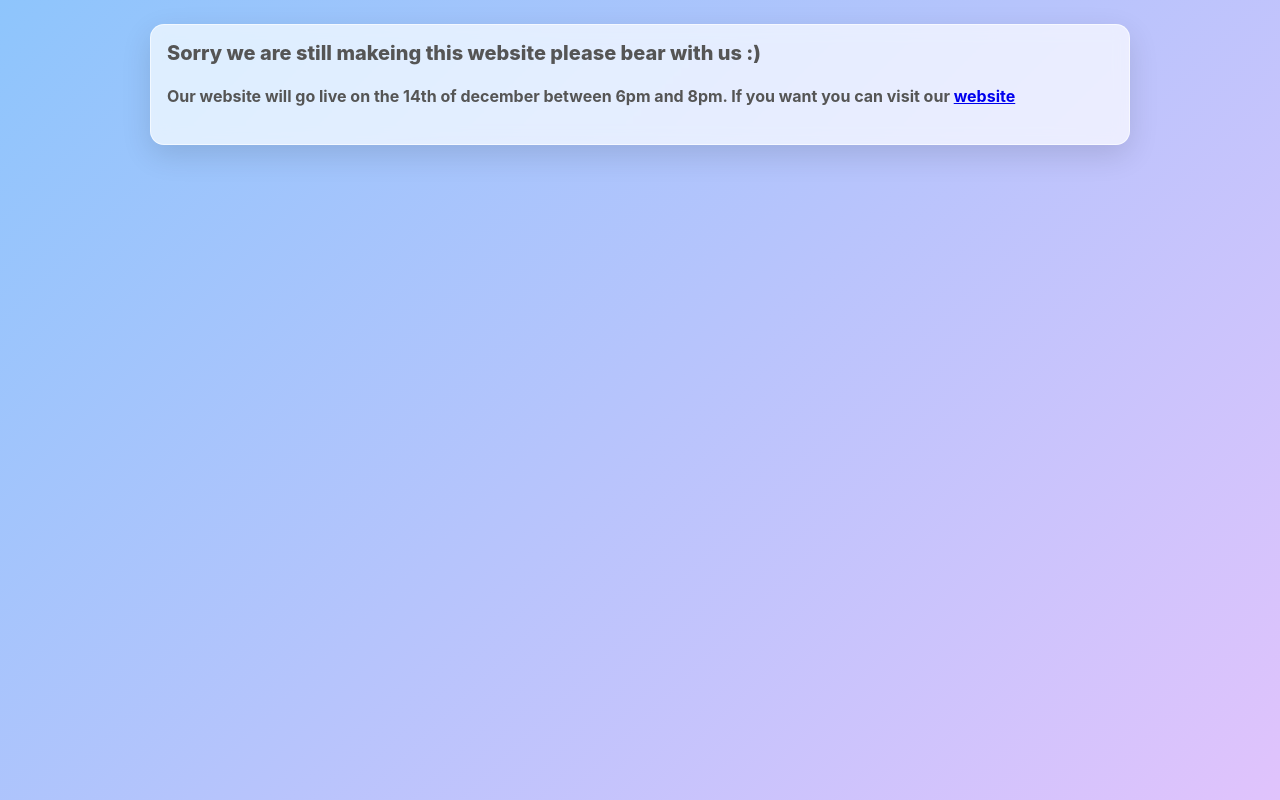
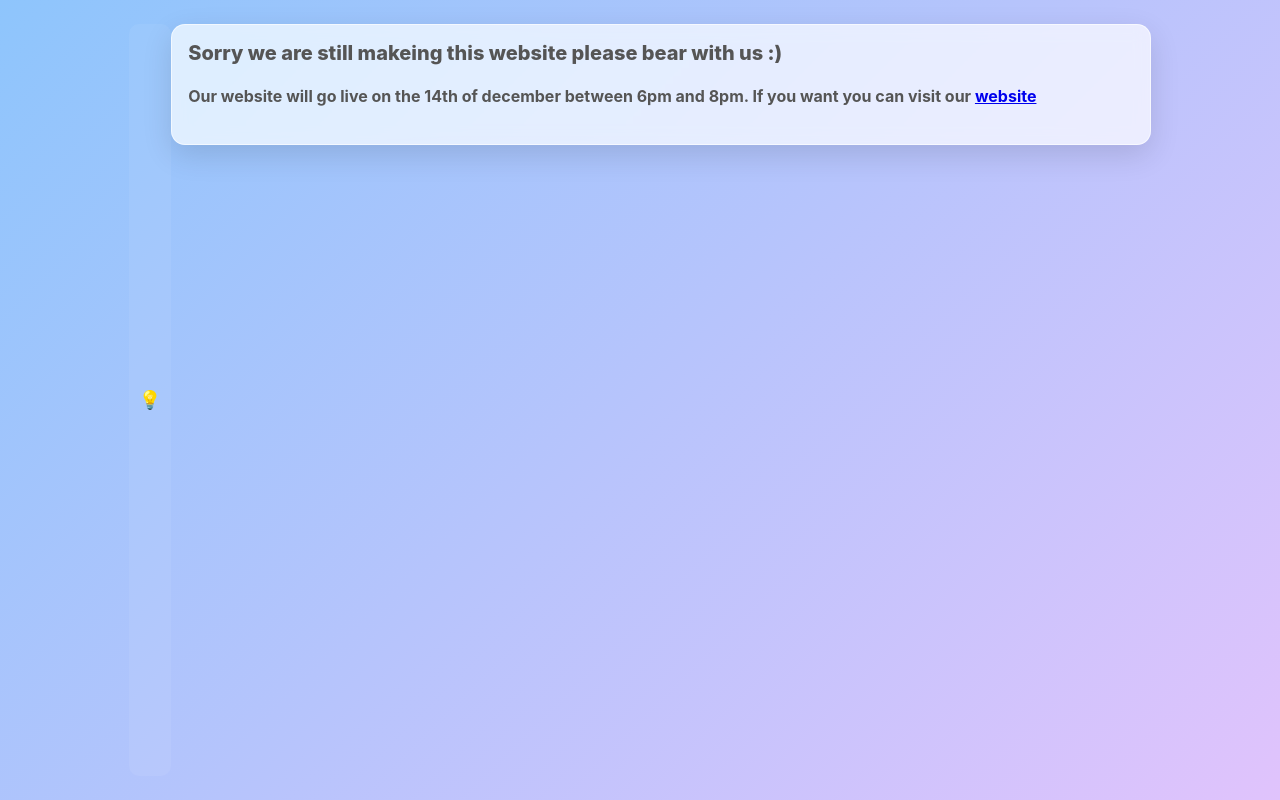
Before and after one commit to bearbunch/votemaster, a plain HTML site: page index.html in a window 1280 px wide. Drawn offline with Linux system fonts and the light colour scheme.

Commit message:
uploading first bit of code
Signed-off-by: bearbunch <woodwardjake13@gmail.com>

```diff
--- a/index.html
+++ b/index.html
@@ -10,6 +10,9 @@
     </script>
   </head>
   <body>
+    </div>
+      <button class="theme-toggle" onclick="toggleTheme()">💡</button>
+    </div>
     <div class="app">
     <div class="card header">
     <div>
@@ -17,4 +20,5 @@
     <h4>Our website will go live on the 14th of december between 6pm and 8pm. If you want you can visit our
     <a href="https://pokerface.w3spaces.com/bearbunch/Index.html" target="_blank">website</a>
   </body>
+
 </html>
```
